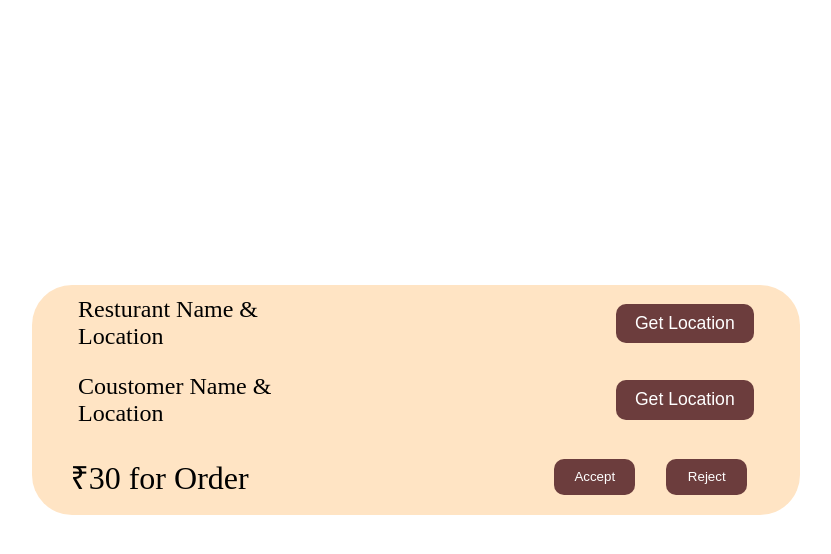
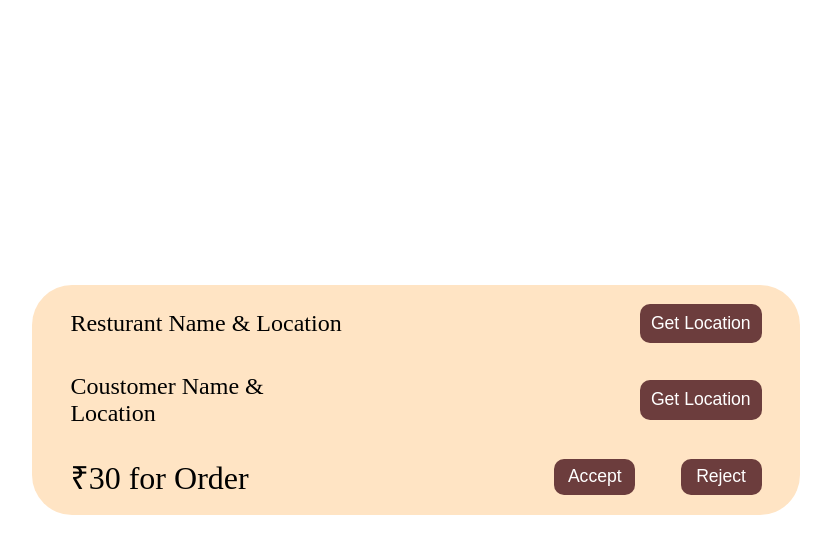
Before and after one commit to StarterWave25/AnnamCart, a PHP site: page /delivery-partner/activepage.html in a window 1280 px wide. Shown: the top 554 px of the page, without its empty margins (224-1055 px from the left). Run offline with PHP 8.4, Linux system fonts and the light colour scheme.

Commit message:
delivery-updated

```diff
--- a/delivery-partner/styles/activepage.css
+++ b/delivery-partner/styles/activepage.css
@@ -27,7 +27,7 @@ body {
 
 .resutrantname-order,
 .customername-order {
-    width: 100%;
+    width: 90%;
     height: 31%;
     display: flex;
     align-items: center;
@@ -40,39 +40,31 @@ body {
     height: 100%;
     display: flex;
     align-items: center;
-    justify-content: center;
 }
 
 .resturant-name-location p,
 .Coustomer-Name-Location p {
-    width: 70%;
     font-size: 1.5rem;
 }
 
 .resturant-name-location-button,
 .Coustomer-Name-Location-button {
-    width: 30%;
+    width: 20%;
     height: 100%;
     display: flex;
     align-items: center;
-    justify-content: center;
+    justify-content: flex-end;
 
 }
 
 .resturant-name-location-button button,
 .Coustomer-Name-Location-button button {
-    width: 60%;
+    width: 88%;
     height: 55%;
     font-size: 1.1rem;
     background-color: rgb(108, 61, 61);
     color: white;
 }
-
-.customername-order {
-    width: 100%;
-    height: 31%;
-}
-
 .orderdetails {
     width: 90%;
     height: 31%;
@@ -105,6 +97,7 @@ body {
     height: 100%;
     display: flex;
     align-items: center;
+    justify-content: flex-start;
 }
 
 .accept-offer {
@@ -112,6 +105,7 @@ body {
     height: 100%;
     display: flex;
     align-items: center;
+    justify-content: flex-end;
 }
 
 .Accept-button {
@@ -119,6 +113,7 @@ body {
     height: 50%;
     background-color: rgb(108, 61, 61);
     color: white;
+    font-size: 1.1rem;
 }
 
 .reject-button {
@@ -126,6 +121,8 @@ body {
     height: 50%;
     background-color: rgb(108, 61, 61);
     color: white;
+    font-size: 1.1rem;
+
 }
 
 .reject-button,
--- a/delivery-partner/styles/orderdetails.css
+++ b/delivery-partner/styles/orderdetails.css
@@ -119,7 +119,7 @@ body {
 }
 
 .items-names-details p{
-    width: 16%;
+    width: 19%;
     font-size: 1.4rem;
 }
 .items-names-details input{
```
